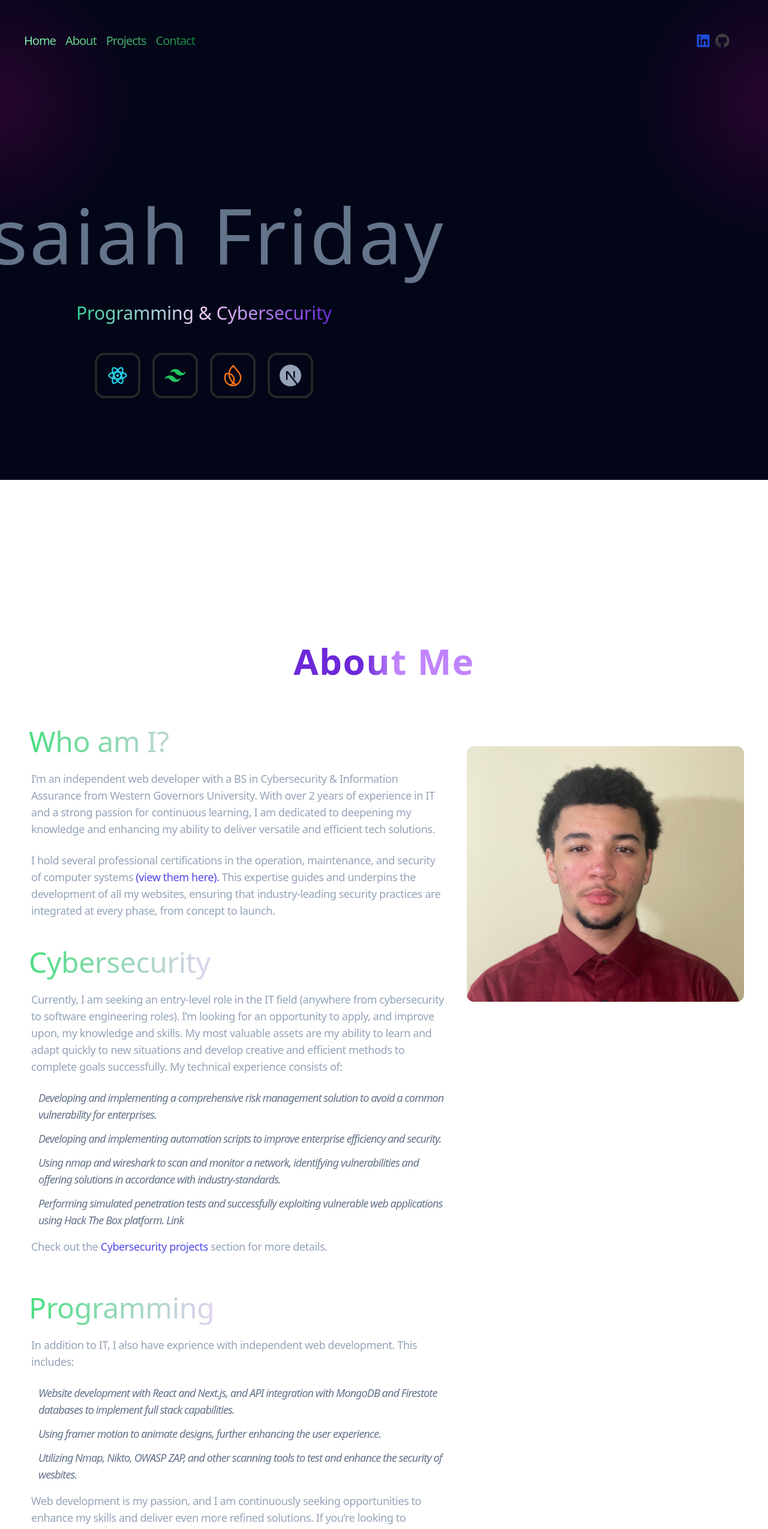
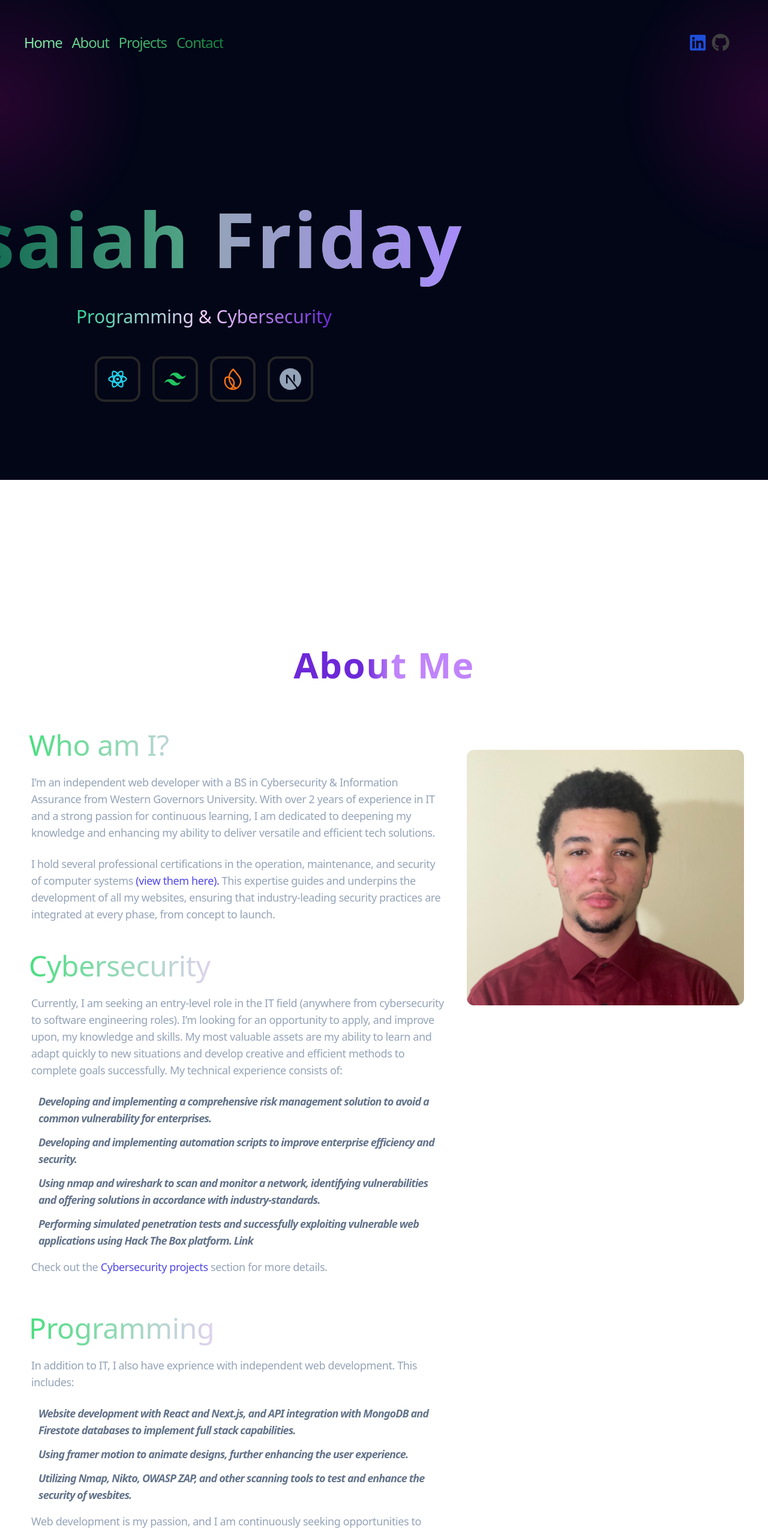
Before and after one commit to zayfriday/portfolio-web, a React (Create React App) app: page / in a window 1280 px wide. Shown: the top 2549 px of the page at 60% size. Built offline with nearby package versions, Linux system fonts and the light colour scheme.

Commit message:
edited title

```diff
--- a/src/components/About.js
+++ b/src/components/About.js
@@ -7,7 +7,7 @@ function About() {
 
 
     return (
-        <div id="about" className='flex flex-col lg:my-20 pb-30 lg:py-20  text-slate-400 tracking-tight'>
+        <div id="about" className='flex flex-col lg:my-20 pb-30 lg:py-20 text-slate-400 tracking-tight'>
 
             <div className='w-full flex justify-center justify-self-center'>
                 <motion.h2
@@ -20,7 +20,7 @@ function About() {
                 </motion.h2>
             </div>
 
-            <div className='flex flex-wrap flex-row-reverse my-4 justify-center lg:justify-start items-start text-md lg:text-lg'>
+            <div className='flex flex-wrap flex-row-reverse my-4 justify-center lg:justify-start items-start text-lg lg:text-lg'>
                 {/* Picture div */}
                 <div className='flex w-full lg:w-2/5 p-2 lg:pl-4 lg:pr-2 items-center justify-center'>
                     <motion.img
@@ -87,7 +87,7 @@ function About() {
                             initial={{ x: -300, opacity: 0 }}
                             whileInView={{ x: 0, opacity: 1 }}
                             transition={{ duration: .6 }}
-                            className='pl-4 pb-1 tracking-tighter text-slate-500 italic'>
+                            className='pl-4 pb-1 tracking-tighter text-slate-500 italic font-bold'>
                             <li className='pb-3'>
                                 Developing and implementing a comprehensive risk management solution to avoid a common vulnerability for enterprises.
                             </li>
@@ -133,7 +133,7 @@ function About() {
                             initial={{ x: -300, opacity: 0 }}
                             whileInView={{ x: 0, opacity: 1 }}
                             transition={{ duration: .6 }}
-                            className='pl-4 pb-1 tracking-tighter text-slate-500 italic'>
+                            className='pl-4 pb-1 tracking-tighter font-bold text-slate-500 italic'>
                             <li className='pb-3'>
                                 Website development with React and Next.js, and API integration with MongoDB and Firestote databases
                                 to implement full stack capabilities.
--- a/src/components/Hero.js
+++ b/src/components/Hero.js
@@ -4,23 +4,23 @@ import Technologies from './Technologies';
 import { useEffect, useState } from 'react';
 
 function Hero() {
-    const [hasLoaded, setHasLoaded] = useState(false);
+    // const [hasLoaded, setHasLoaded] = useState(false);
 
-    useEffect(() => {
-        // function to check when all page elements (images, scripts, etc.) are loaded
-        const handleLoad = () => {
-          console.log("page loaded");
-          setHasLoaded(true);
-        };
+    // useEffect(() => {
+    //     // function to check when all page elements (images, scripts, etc.) are loaded
+    //     const handleLoad = () => {
+    //       console.log("page loaded");
+    //       setHasLoaded(true);
+    //     };
 
-        // Add event listener to window load event
-        window.addEventListener("load", handleLoad);
+    //     // Add event listener to window load event
+    //     window.addEventListener("load", handleLoad);
 
-        // Clean up the event listener
-        return () => {
-          window.removeEventListener("load", handleLoad);
-        };
-      }, []); // checks that all elements on page have loaded when page renders
+    //     // Clean up the event listener
+    //     return () => {
+    //       window.removeEventListener("load", handleLoad);
+    //     };
+    //   }, []); // checks that all elements on page have loaded when page renders
 
     return (
         <div id="hero" className='pb-20 lg:mb-40 my-20'>
@@ -32,8 +32,10 @@ function Hero() {
                      animate={{opacity: 1, x: 0}}
                      transition={{ duration: 0.5 }}
                      viewport={{ once: true, scroll: true }}
-                     className='text-center pb-12 text-7xl lg:text-9xl font-thin mt-28 lg:tracking-wide text-slate-500'>
-                        Isaiah Friday
+                     className='text-center pb-12 text-7xl
+                     lg:text-9xl font-semibold lg:tracking-wide mt-28
+                     bg-gradient-to-r from-emerald-800 to-emerald-200 bg-clip-text text-transparent'>
+                        Isaiah <span className='bg-gradient-to-r from-slate-400 to-violet-400 bg-clip-text text-transparent'>Friday</span>
                     </motion.h1>
                     <motion.span
                      initial={{ x: -300, opactiy: 0 }}
--- a/src/components/Navbar.js
+++ b/src/components/Navbar.js
@@ -14,7 +14,7 @@ function Navbar() {
         <nav className='mb-20 flex items-center justify-between py-6'>
             <div className='flex flex-shrink-0 items-center'>
                 {/* <img className='mx-2 w-10' src={logo} alt="logo"/> */}
-                <ul className='flex items-center justify-around lg:mx-2 gap-3 lg:gap-4 tracking-tighter text-lg lg:text-xl
+                <ul className='flex items-center justify-around lg:mx-2 gap-3 lg:gap-4 tracking-tighter text-lg lg:text-2xl
                  bg-gradient-to-r from-green-300 to-green-700 bg-clip-text text-transparent'>
                     <motion.li>
                         <a className="hover:text-purple-500 active:text-blue-900" href="#hero">Home</a>
@@ -31,7 +31,7 @@ function Navbar() {
                 </ul>
             </div>
 
-            <div className='lg:m-8 m-3 flex items-center justify-center gap-2 text-xl lg:text-2xl'>
+            <div className='lg:m-8 m-3 flex items-center justify-center gap-2 text-xl lg:text-3xl'>
                 <a className='hover:opacity-50 active:opacity-70' href='https://www.linkedin.com/in/ifriday' taget="_blank" rel="noopener noreferrer">
                     <FaLinkedin className='text-blue-700'/>
                 </a>
```
